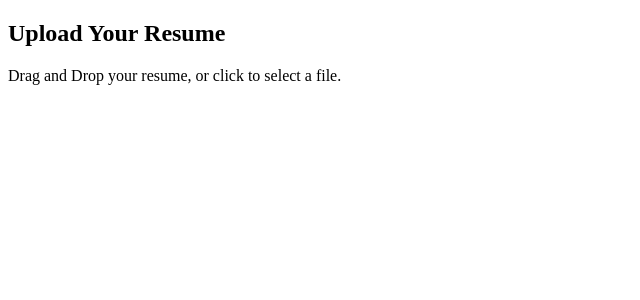
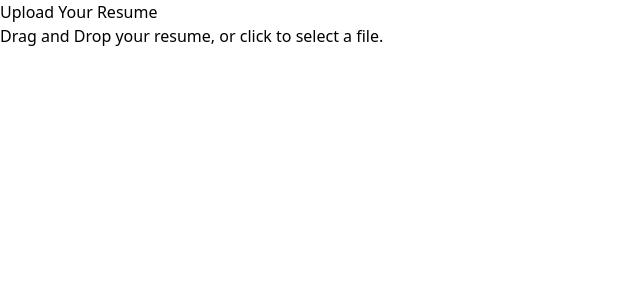
Before and after one commit to AshwinKTyagi/Resume-Reviewer, a Next.js app in the folder frontend/: page / in a window 1280 px wide. Shown: the top 300 px of the page, without its empty margins (0-640 px from the left). Built offline with nearby package versions, Linux system fonts and the light colour scheme.

Commit message:
Added tailwind config

```diff
--- a/frontend/package.json
+++ b/frontend/package.json
@@ -9,6 +9,7 @@
     "lint": "next lint"
   },
   "dependencies": {
+    "autoprefixer": "^10.4.20",
     "axios": "^1.7.9",
     "next": "15.1.7",
     "react": "^19.0.0",
@@ -22,7 +23,7 @@
     "@types/react-dom": "^19",
     "eslint": "^9",
     "eslint-config-next": "15.1.7",
-    "postcss": "^8",
+    "postcss": "^8.5.2",
     "tailwindcss": "^3.4.17",
     "typescript": "^5"
   }
--- /dev/null
+++ b/frontend/pages/_app.tsx
@@ -0,0 +1,8 @@
+import '../styles/globals.css';
+import type { AppProps } from 'next/app';
+
+function MyApp({ Component, pageProps }: AppProps) {
+  return <Component {...pageProps} />;
+}
+
+export default MyApp;
--- /dev/null
+++ b/frontend/styles/globals.css
@@ -0,0 +1,3 @@
+@tailwind base;
+@tailwind components;
+@tailwind utilities;
--- a/frontend/tailwind.config.js
+++ b/frontend/tailwind.config.js
@@ -1,8 +1,10 @@
 /** @type {import('tailwindcss').Config} */
 module.exports = {
-  content: [],
-  theme: {
-    extend: {},
-  },
+  content: [
+    "./pages/**/*.{ts,tsx}",
+    "./components/**/*.{ts,tsx}",
+    "./layouts/**/*.{ts,tsx}",
+  ],
+  theme: { extend: {} },
   plugins: [],
-}
+};
--- a/frontend/tailwind.config.ts
+++ b/frontend/tailwind.config.ts
@@ -1,5 +1,15 @@
-module.exports = {
-  content: ["./pages/**/*.{js,ts,jsx,tsx}", "./components/**/*.{js,ts,jsx,tsx}"],
-  theme: { extend: {} },
+import type { Config } from 'tailwindcss';
+
+const config: Config = {
+  content: [
+    "./pages/**/*.{ts,tsx}",
+    "./components/**/*.{ts,tsx}",
+    "./layouts/**/*.{ts,tsx}",
+  ],
+  theme: {
+    extend: {},
+  },
   plugins: [],
 };
+
+export default config;
```
Also changed, not shown: 1 other file (tests, documents, lock files or other folders).
